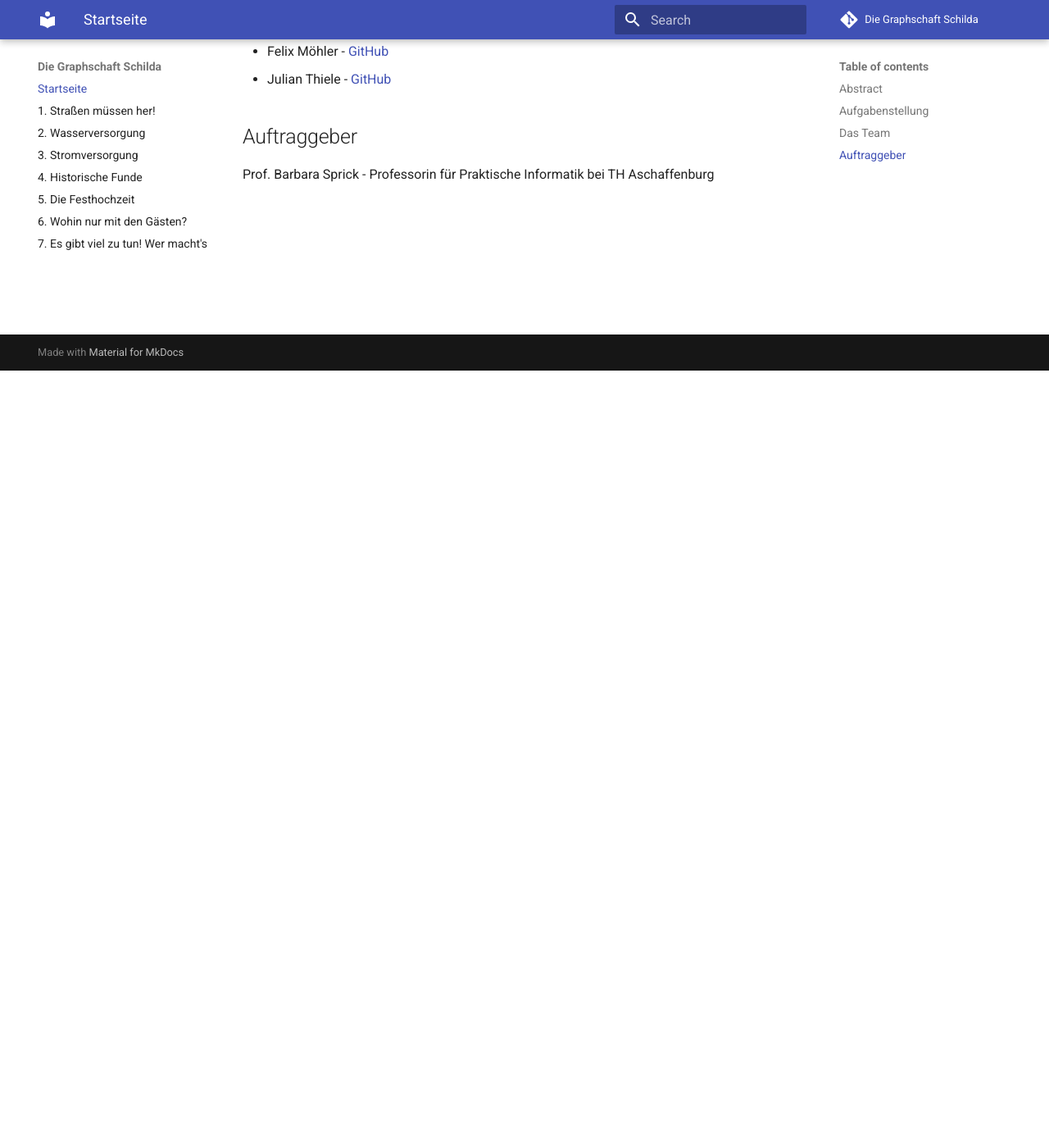
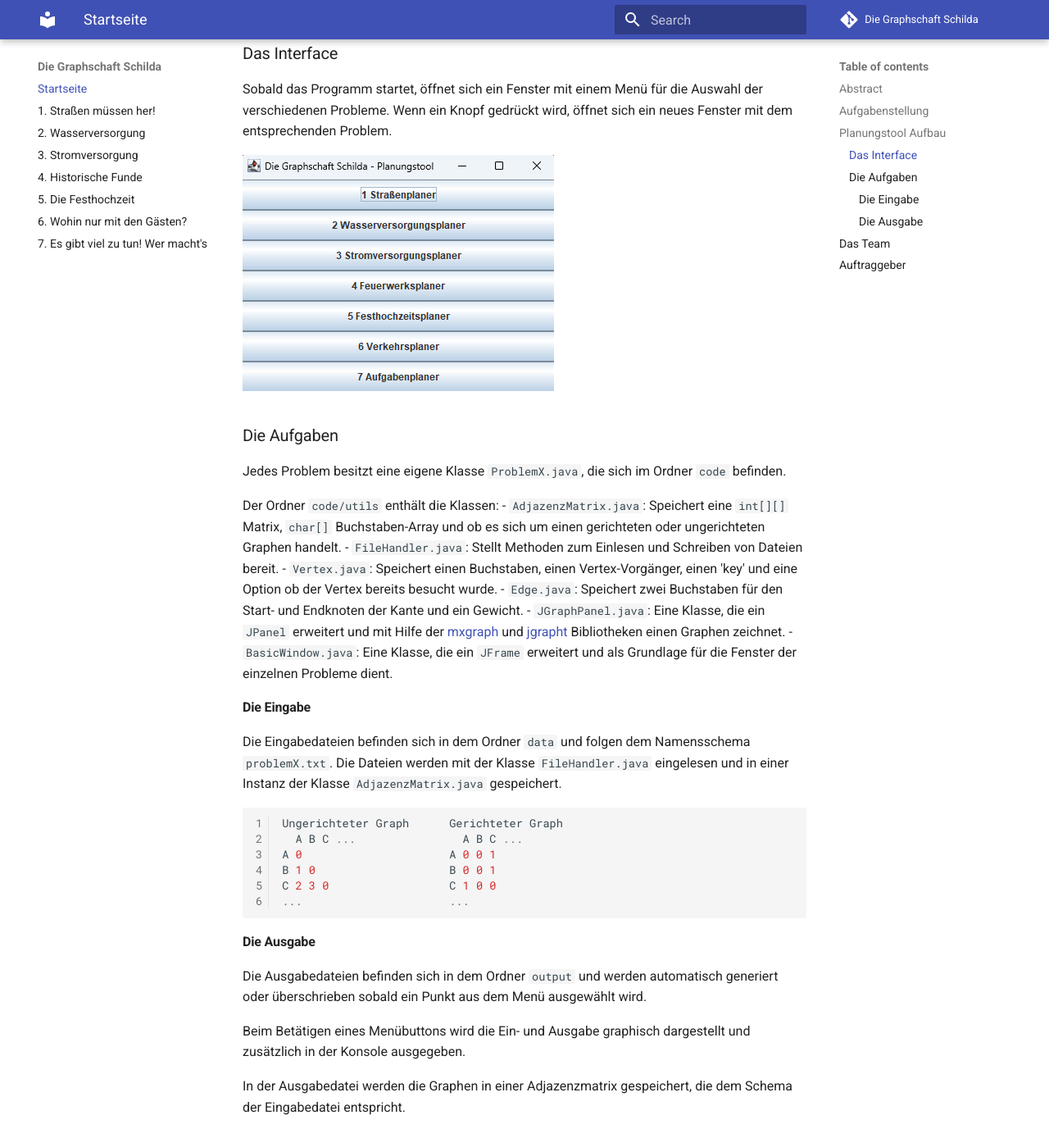
Before and after one commit to thieleju/GraphschaftSchilda, an MkDocs documentation site: the page built from documentation/docs/index.md, in a window 1280 px wide and 1400 px high, scrolled down 948 px. Shown: the whole window at 82% size. Built offline with MkDocs 1.6.1 and Material for MkDocs 9.7.7, drawn with Linux system fonts in a browser that asks for light colours; comment, search, counter and statistics services are not loaded; some of the changed text lies outside the part shown.

Commit message:
Added description in index

````diff
--- a/documentation/docs/index.md
+++ b/documentation/docs/index.md
@@ -16,6 +16,47 @@ Entwickeln Sie ein Planungstool, dass der Graphschaft Schilda bei der Lösung ih
 3. Geben Sie für jeden implementierten Algorithmus die Laufzeit an. Da Sie sich nun schon so viel Mühe mit dem Tool geben, wollen Sie das Tool natürlich auch an andere
 Gemeinden verkaufen. Die Eingaben sollen dafür generisch, d.h., für neue Orte, Feiern und Planungen anpassbar sein. Sie können diese Aufgabe ein 2er oder 3er Teams lösen. Bitte geben Sie dann die Arbeitsteilung im Dokument mit an. Die 15minütige Einzelprüfung wird auf die Projektaufgabe eingehen.
 
+## Planungstool Aufbau
+
+### Das Interface
+
+Sobald das Programm startet, öffnet sich ein Fenster mit einem Menü für die Auswahl der verschiedenen Probleme. Wenn ein Knopf gedrückt wird, öffnet sich ein neues Fenster mit dem entsprechenden Problem.
+
+![Tool](images/tool.png)
+
+### Die Aufgaben
+
+Jedes Problem besitzt eine eigene Klasse `ProblemX.java`, die sich im Ordner `code` befinden.
+
+Der Ordner `code/utils` enthält die Klassen:
+- `AdjazenzMatrix.java`: Speichert eine `int[][]` Matrix, `char[]` Buchstaben-Array und ob es sich um einen gerichteten oder ungerichteten Graphen handelt.
+- `FileHandler.java`: Stellt Methoden zum Einlesen und Schreiben von Dateien bereit.
+- `Vertex.java`: Speichert einen Buchstaben, einen Vertex-Vorgänger, einen 'key' und eine Option ob der Vertex bereits besucht wurde.
+- `Edge.java`: Speichert zwei Buchstaben für den Start- und Endknoten der Kante und ein Gewicht.
+- `JGraphPanel.java`: Eine Klasse, die ein `JPanel` erweitert und mit Hilfe der [mxgraph](https://jgraph.github.io/mxgraph/) und [jgrapht](https://jgrapht.org/) Bibliotheken einen Graphen zeichnet.
+- `BasicWindow.java`: Eine Klasse, die ein `JFrame` erweitert und als Grundlage für die Fenster der einzelnen Probleme dient.
+
+#### Die Eingabe
+
+Die Eingabedateien befinden sich in dem Ordner `data` und folgen dem Namensschema `problemX.txt`. Die Dateien werden mit der Klasse `FileHandler.java` eingelesen und in einer Instanz der Klasse `AdjazenzMatrix.java` gespeichert.
+
+```js
+Ungerichteter Graph      Gerichteter Graph
+  A B C ...                A B C ...
+A 0                      A 0 0 1
+B 1 0                    B 0 0 1
+C 2 3 0                  C 1 0 0
+...                      ...
+```
+
+#### Die Ausgabe
+Die Ausgabedateien befinden sich in dem Ordner `output` und werden automatisch generiert oder überschrieben sobald ein Punkt aus dem Menü ausgewählt wird.
+
+Beim Betätigen eines Menübuttons wird die Ein- und Ausgabe graphisch dargestellt und zusätzlich in der Konsole ausgegeben.
+
+In der Ausgabedatei werden die Graphen in einer Adjazenzmatrix gespeichert, die dem Schema der Eingabedatei entspricht.
+
+
 ## Das Team
 
 - Felix Möhler - [GitHub](https://github.com/flexx7)
````
Also changed, not shown: other parts of documentation/docs/index.md (+1 -1 lines), documentation/docs/images/tool.png (added).
